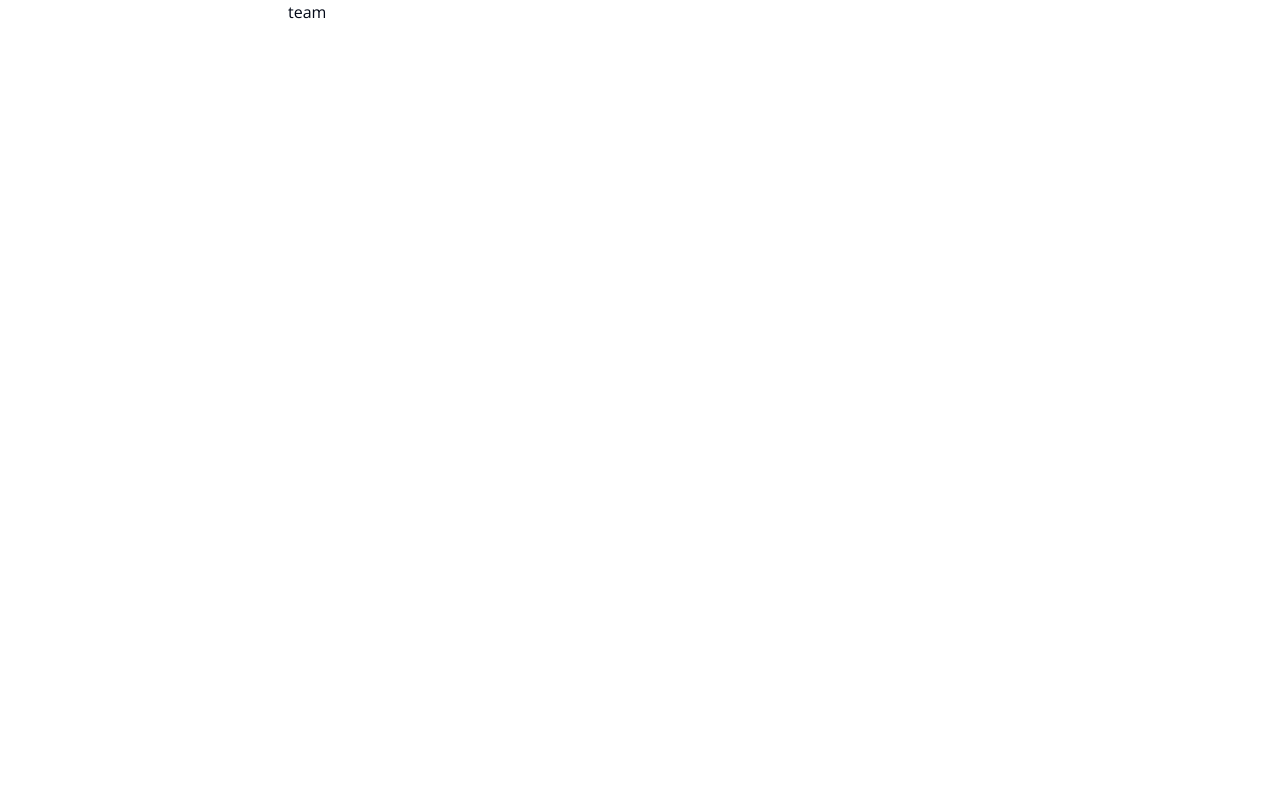
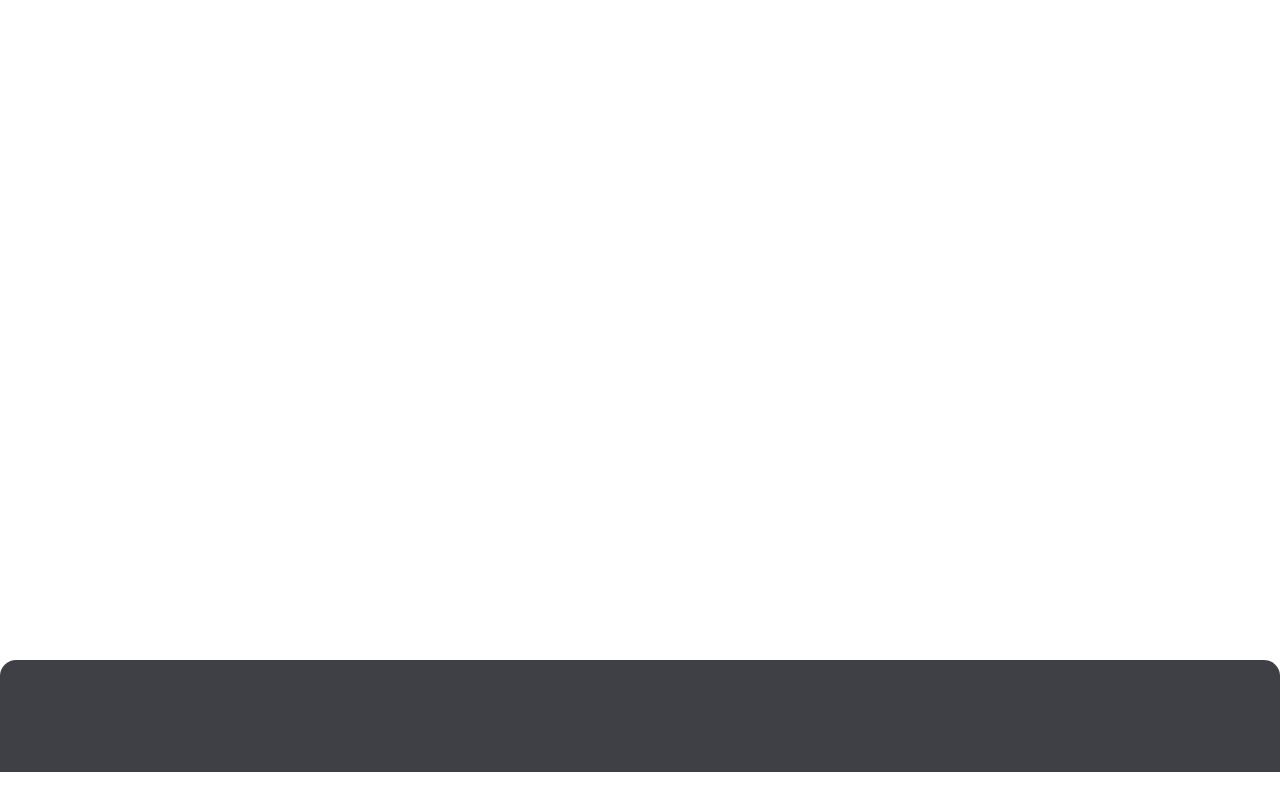
Before and after one commit to ncale/onchain-clarity, a Next.js app: page / in a window 1280 px wide. Shown: the part 1688-2488 px from the top of the page. After the commit the page ends 2460 px from the top, so only its background shows below. Built offline with nearby package versions, Linux system fonts and the light colour scheme.

Commit message:
add footer

```diff
--- a/src/app/layout.tsx
+++ b/src/app/layout.tsx
@@ -2,6 +2,7 @@ import type { Metadata } from "next";
 import { Open_Sans } from "next/font/google";
 import "./globals.css";
 import { Header } from "./header";
+import Footer from "@/components/footer";
 
 const font = Open_Sans({
   subsets: ["latin"],
@@ -22,11 +23,10 @@ export default function RootLayout({
 }>) {
   return (
     <html lang="en">
-      <body
-        className={`${font.variable} border-box max-w-[960px] mx-auto px-32 pt-8 font-main`}
-      >
+      <body className={`${font.variable} border-box relative pt-8 font-main`}>
         <Header />
         {children}
+        <Footer />
       </body>
     </html>
   );
--- a/src/components/footer.tsx
+++ b/src/components/footer.tsx
@@ -1,7 +1,5 @@
 export default function Footer() {
-	return (
-		<footer className="footer">
-			<small>Onchain Clarity Co.</small>
-		</footer>
-	)
+  return (
+    <footer className="absolute bottom-0 left-0 h-28 w-full rounded-t-2xl bg-zinc-700"></footer>
+  );
 }
```
